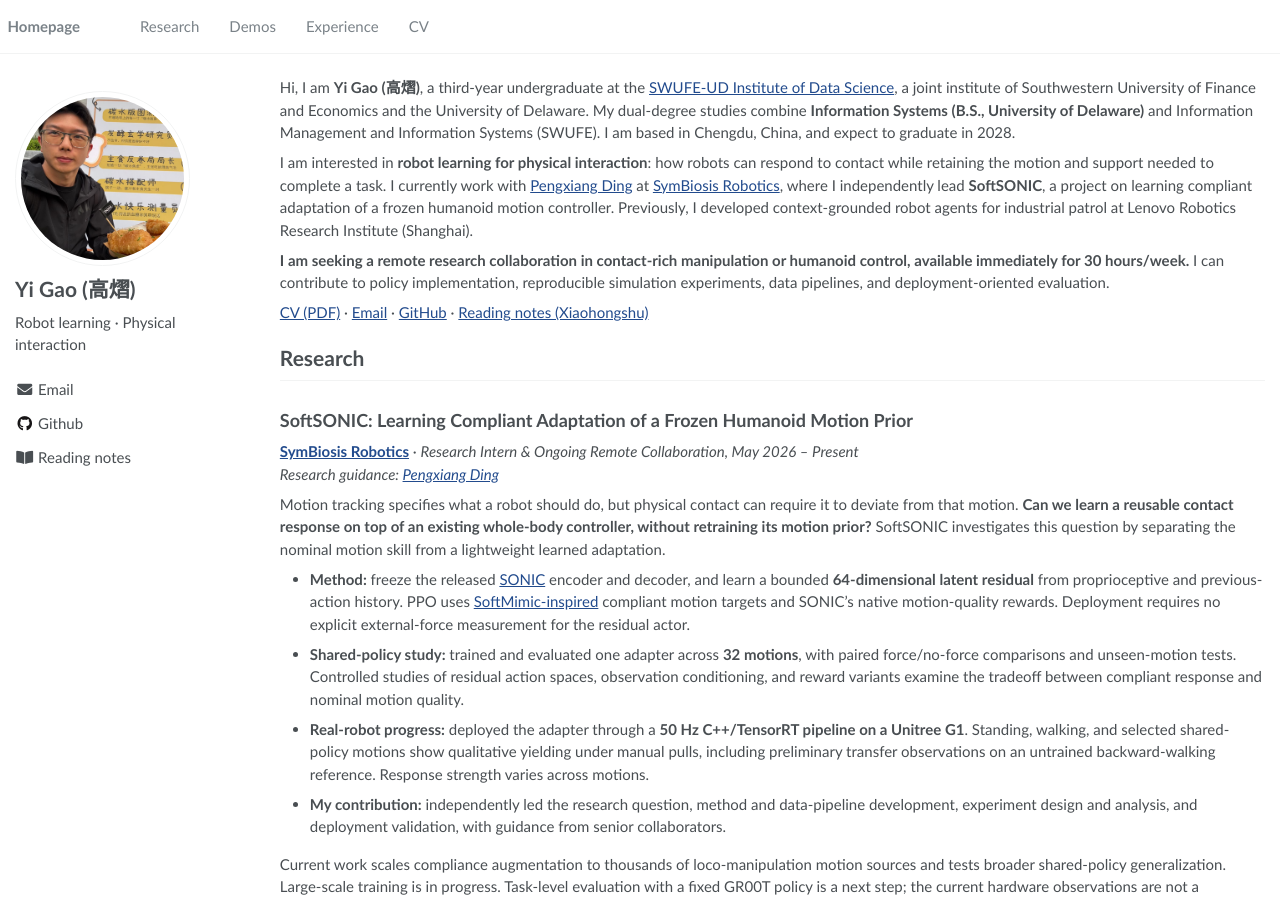
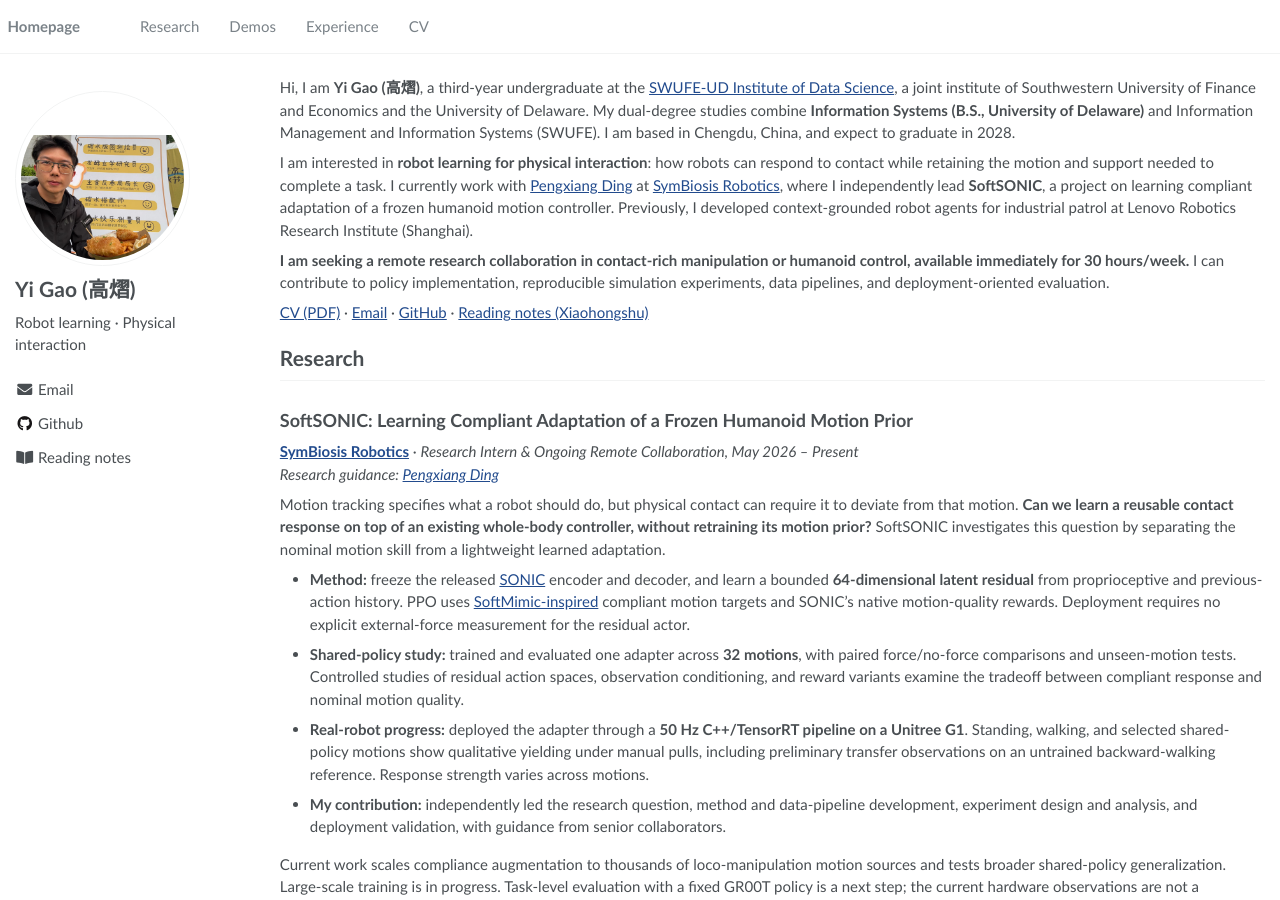
Before and after one commit to GaoE05/GaoE05.github.io, a Jekyll site: the page built from _pages/about.md, in a window 1280 px wide and 900 px high. Built offline with Jekyll 4.4.1, drawn with Linux system fonts in a browser that asks for light colours.

Commit message:
Unify CV date ranges and show full face in profile avatar

```diff
--- a/_includes/author-profile.html
+++ b/_includes/author-profile.html
@@ -5,7 +5,7 @@
 <div itemscope itemtype="http://schema.org/Person" class="profile_box">
 
   <div class="author__avatar">
-    <img src="{{ author.avatar | relative_url }}" class="author__avatar" alt="{{ author.name }}" style="aspect-ratio: 1 / 1; object-fit: cover; object-position: left top;">
+    <img src="{{ author.avatar | relative_url }}" class="author__avatar" alt="{{ author.name }}" style="aspect-ratio: 1 / 1; object-fit: contain; object-position: left bottom;">
   </div>
 
   <div class="author__content">
--- a/materials/Yi_Gao_CV.html
+++ b/materials/Yi_Gao_CV.html
@@ -42,7 +42,7 @@
 <section>
   <h2>Research Experience</h2>
   <div class="entry">
-    <div class="row"><h3><a href="https://symbiosis-robotics.com/research/dpc/en/">SymBiosis Robotics</a></h3><span class="date">May 2026 – Present</span></div>
+    <div class="row"><h3><a href="https://symbiosis-robotics.com/research/dpc/en/">SymBiosis Robotics</a></h3><span class="date">May 2026 - Present</span></div>
     <p class="sub">Research Intern; ongoing remote collaboration · Advisor: <a href="https://dingpx.github.io/">Pengxiang Ding</a></p>
     <p><strong><a href="https://gaoe05.github.io/#demos">SoftSONIC: Residual Learning for Humanoid Compliance</a></strong></p>
     <ul>
@@ -53,7 +53,7 @@
     </ul>
   </div>
   <div class="entry">
-    <div class="row"><h3>Lenovo Robotics Research Institute (Shanghai)</h3><span class="date">Jul 2025 – Dec 2025</span></div>
+    <div class="row"><h3>Lenovo Robotics Research Institute (Shanghai)</h3><span class="date">Jul 2025 - Dec 2025</span></div>
     <p class="sub">Research Intern · Solution &amp; Development Center</p>
     <ul>
       <li>Developed a context-grounded robot agent prototype for industrial patrol, integrating visual perception, location/time-specific safety rules, and action protocols into a traceable decision pipeline.</li>
@@ -64,7 +64,7 @@
 </section>
 <section>
   <h2>Selected Technical Project</h2>
-  <div class="row"><h3>VLA Inference for Retail Mobile Manipulation</h3><span class="date">Mar - Apr 2026</span></div>
+  <div class="row"><h3>VLA Inference for Retail Mobile Manipulation</h3><span class="date">Mar 2026 - Apr 2026</span></div>
   <p>Reproduced a <strong>RoboBenchMart</strong> VLA inference pipeline in ManiSkill for retail mobile manipulation. Set up assets, scene generation, model serving, and evaluation-client integration for pick-and-place and open/close tasks.</p>
 </section>
 <section>
```
Also changed, not shown: 1 other file.
